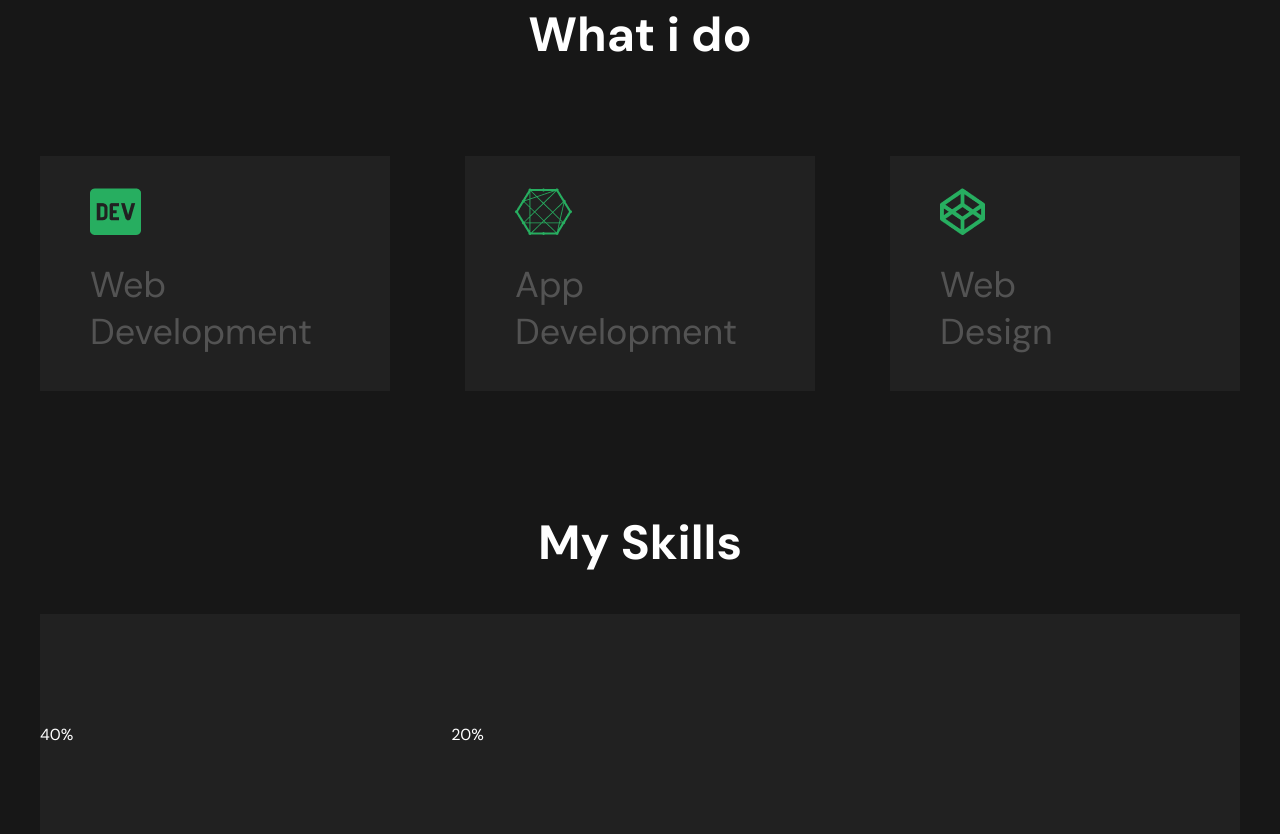
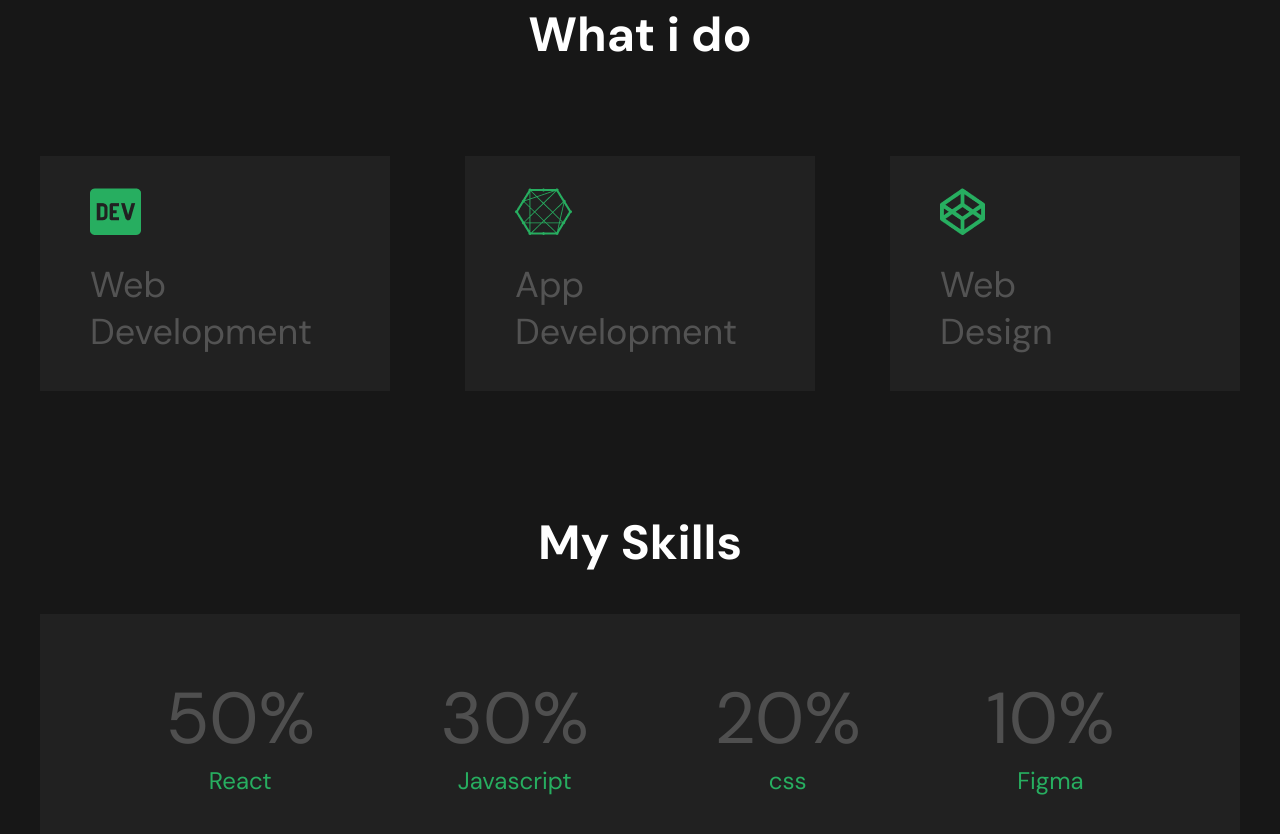
Before and after one commit to yerimi00/github_session, a plain HTML site: page index.html in a window 1280 px wide. Shown: the part 1504-2338 px from the top of the page. Drawn offline with Linux system fonts and the light colour scheme.

Commit message:
feat: Skills 추가

```diff
--- a/index.html
+++ b/index.html
@@ -109,22 +109,23 @@
       <div class="main_title">My Skills</div>
       <div class="main_skills">
         <div>
-          <div>40%</div>
-          <div></div>
+          <div class="main_skills_title">50%</div>
+          <div class="main_skills_text">React</div>
         </div>
         <div>
-          <div>20%</div>
-          <div></div>
+          <div class="main_skills_title">30%</div>
+          <div class="main_skills_text">Javascript</div>
         </div>
         <div>
-          <div></div>
-          <div></div>
+          <div class="main_skills_title">20%</div>
+          <div class="main_skills_text">css</div>
         </div>
         <div>
-          <div></div>
-          <div></div>
+          <div class="main_skills_title">10%</div>
+          <div class="main_skills_text">Figma</div>
         </div>
       </div>
     </div>
+    <div></div>
   </body>
 </html>
--- a/style.css
+++ b/style.css
@@ -8,11 +8,13 @@
   --Green: #27ae60;
   --GreenHover: rgba(39, 174, 96, 0.5);
   --Gray: #4f4f4f;
+  --bigCircle: #212121;
+  --cardColor: #535353;
   --navTitleFontSize: 36px;
   --textFontSize: 18px;
   --titleFontSize: 48px;
-  --bigCircle: #212121;
-  --cardColor: #535353;
+  --skillTitleSize: 72px;
+  --skillTextSize: 24px;
 }
 
 html {
@@ -221,6 +223,16 @@ button {
   height: 240px;
   background-color: var(--bigCircle);
   display: flex;
-  justify-content: space-between;
+  justify-content: space-evenly;
   align-items: center;
+  text-align: center;
 }
+
+.main_skills_title {
+  font-size: var(--skillTitleSize);
+  color: var(--Gray);
+}
+.main_skills_text {
+  font-size: var(--skillTextSize);
+  color: var(--Green);
+}
```
